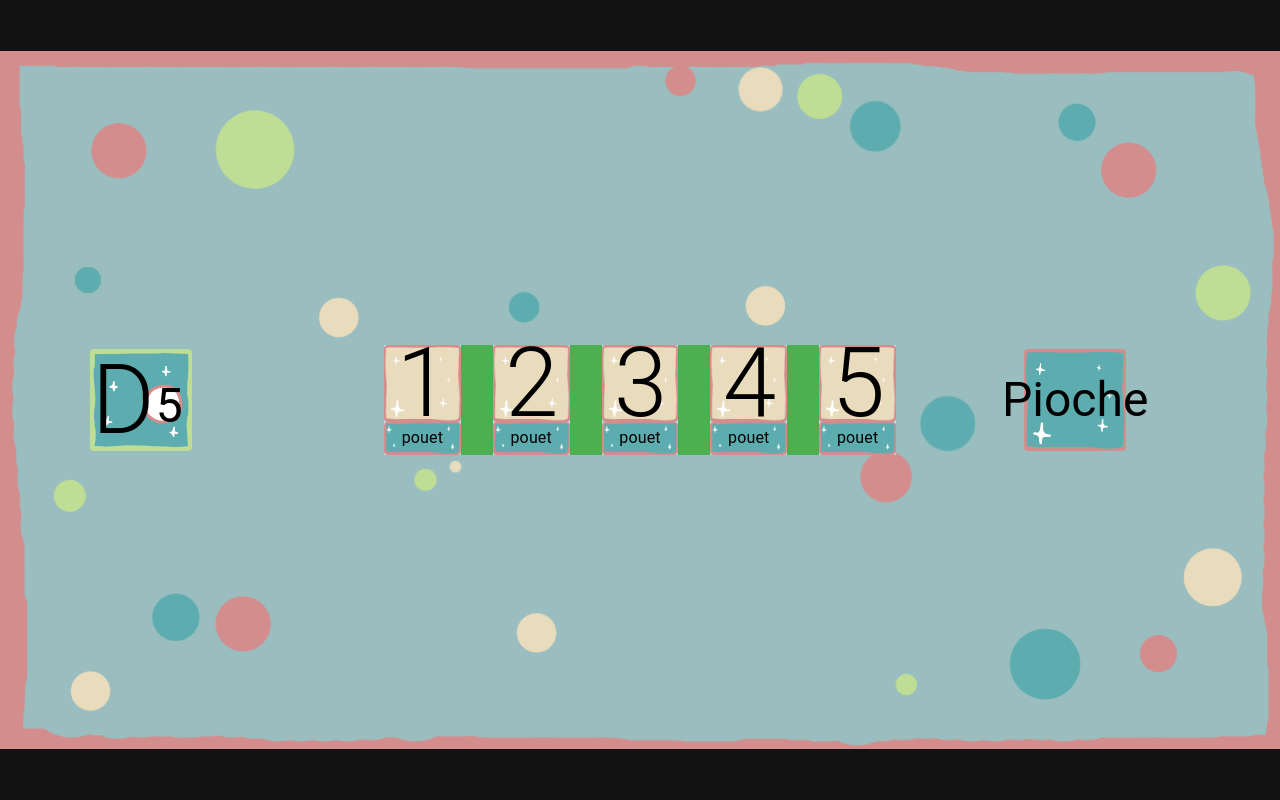
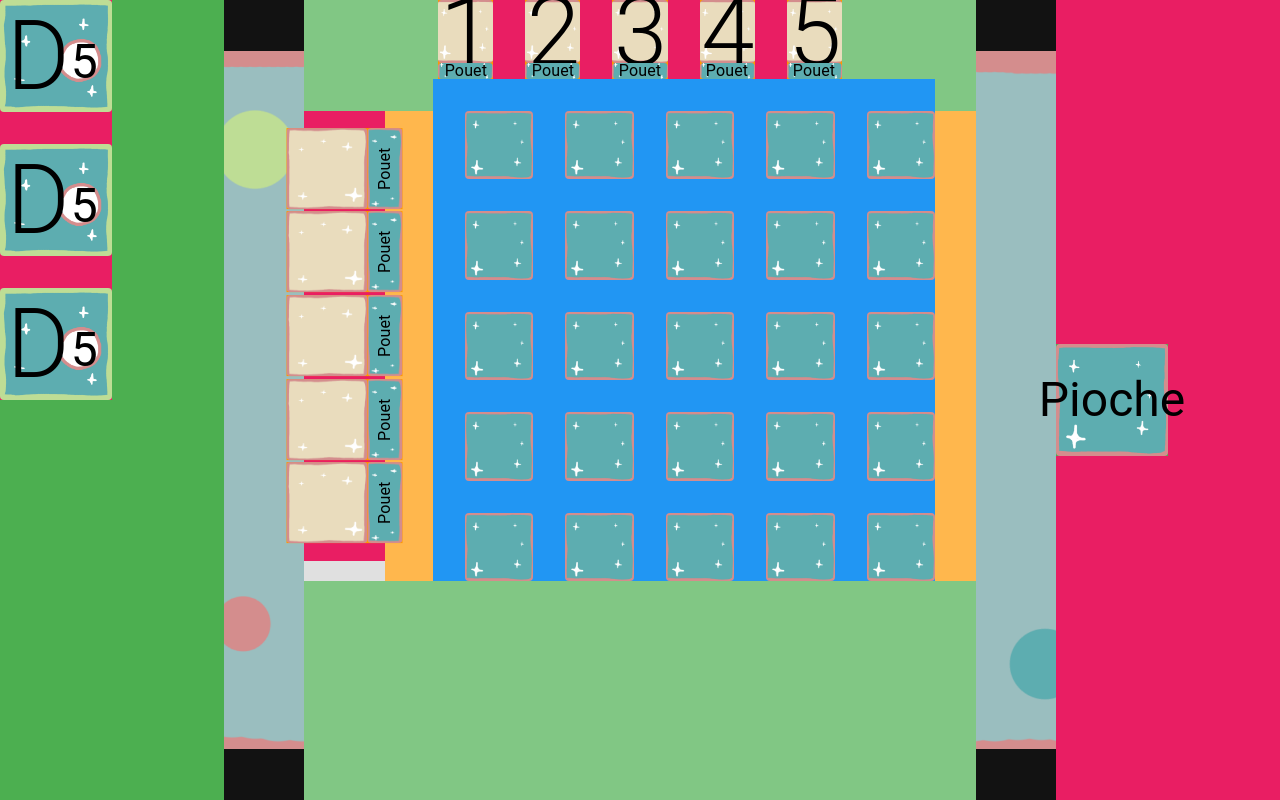
Before and after one commit to Jiihana/MotRigoloWeb, a React (Create React App) app in the folder motrigoloreact/client/: page / in a window 1280 px wide. Built offline with nearby package versions, Linux system fonts and the light colour scheme; no server answers.

Commit message:
refacto en cours qui avance

```diff
--- a/motrigoloreact/client/src/Pages/Accueil/Accueil.tsx
+++ b/motrigoloreact/client/src/Pages/Accueil/Accueil.tsx
@@ -9,6 +9,7 @@ const Accueil = () => {
 
     return (
         <Box
+            display="flex"
             sx={{
                 backgroundImage: 'url(/images/home.png)',
                 backgroundSize: 'contain',
@@ -16,11 +17,12 @@ const Accueil = () => {
                 backgroundRepeat: 'no-repeat',
                 height: '100vh',
                 display: 'flex',
-                justifyContent: 'center',
+                justifyItems: 'center',
                 alignItems: 'center'
             }}
         >
             <Box
+                display="flex"
                 sx={{
                     backgroundColor: '#f0f0f0',
                     padding: '20px',
--- a/motrigoloreact/client/src/Pages/Accueil/JoinLobbyButton/JoinLobbyButton.tsx
+++ b/motrigoloreact/client/src/Pages/Accueil/JoinLobbyButton/JoinLobbyButton.tsx
@@ -15,7 +15,7 @@ const JoinLobbyButton = () => {
 
     return (
         <>
-            <Box textAlign="center">
+            <Box textAlign="center" display="flex">
                 <Button
                     variant="contained"
                     color="primary"
--- a/motrigoloreact/client/src/Pages/Game/Cards/CardHeader/CardHeader.tsx
+++ b/motrigoloreact/client/src/Pages/Game/Cards/CardHeader/CardHeader.tsx
@@ -1,4 +1,4 @@
-import { Box, Card, Stack, Typography } from '@mui/material';
+import { Box, Card, colors, Stack, Typography } from '@mui/material';
 import React, { useImperativeHandle, forwardRef, useState } from 'react';
 import CardWord from '../CardWord/CardWord';
 import CardWithText from '../CardWithText/CardWithText';
@@ -14,16 +14,10 @@ export interface CardHeaderInterface {
 
 const CardHeader = (props: CardHeaderInterface) => {
     return (
-        <Box sx={{ alignContent: 'center', justifyContent: 'center' }}>
-            <CardWithText
-                cardText={props.cardText}
-                backgroundImage="/images/carteGrid.png"
-                height="100%"
-                width="100%"
-                cardTextSize="h1"
-            ></CardWithText>
-            <CardWord word="pouet" />
-        </Box>
+        <Stack sx={{ height: '100%', width: '100%' }} direction="column">
+            <CardWithText cardText={props.cardText} backgroundImage="/images/carteGrid.png" height="80%" cardTextSize="h1"></CardWithText>
+            <CardWord word="Pouet"></CardWord>
+        </Stack>
     );
 };
 export default CardHeader;
--- a/motrigoloreact/client/src/Pages/Game/Cards/CardInventory/CardInventory.tsx
+++ b/motrigoloreact/client/src/Pages/Game/Cards/CardInventory/CardInventory.tsx
@@ -1,12 +1,12 @@
 import React, { useState } from 'react';
-import CardWithTextIndex from '../CardWithText/CardWithTextIndex';
-import { Box, Stack } from '@mui/material';
-import CardWithText from '../CardWithText/CardWithText';
+import { Box, colors, Stack } from '@mui/material';
 import CardIndexStatique from '../CardIndex/CardIndexStatique';
 
 const CardInventory = () => {
     return (
-        <Stack spacing={4} sx={{ height: '8%', width: '8%', marginRight: '15%', marginLeft: '-25%' }}>
+        <Stack spacing={4} sx={{ height: 'auto', width: '50%', backgroundColor: colors.pink[500] }}>
+            <CardIndexStatique indexNumber={5} indexLetter="D"></CardIndexStatique>
+            <CardIndexStatique indexNumber={5} indexLetter="D"></CardIndexStatique>
             <CardIndexStatique indexNumber={5} indexLetter="D"></CardIndexStatique>
         </Stack>
     );
--- a/motrigoloreact/client/src/Pages/Game/Cards/CardPioche/CardPioche.tsx
+++ b/motrigoloreact/client/src/Pages/Game/Cards/CardPioche/CardPioche.tsx
@@ -1,14 +1,13 @@
-import React, { useState } from 'react';
-import CardWithTextIndex from '../CardWithText/CardWithTextIndex';
-import { Box } from '@mui/material';
+import React from 'react';
+import { Box, colors } from '@mui/material';
 import CardWithText from '../CardWithText/CardWithText';
 
 const CardPioche = () => {
     const background = '/images/cardIndexBack.png';
 
     return (
-        <Box sx={{ height: '8%', width: '8%', marginRight: '-20%', marginLeft: '10%' }}>
-            <CardWithText cardText="Pioche" backgroundImage={background} height="100%" width="100%" cardTextSize="h3"></CardWithText>
+        <Box sx={{ height: 'auto', width: '50%', backgroundColor: colors.green[500] }}>
+            <CardWithText cardText="Pioche" backgroundImage={background} height="100%" cardTextSize="h3"></CardWithText>
         </Box>
     );
 };
--- a/motrigoloreact/client/src/Pages/Game/Cards/CardWithText/CardWithText.tsx
+++ b/motrigoloreact/client/src/Pages/Game/Cards/CardWithText/CardWithText.tsx
@@ -6,7 +6,6 @@ export interface CardGridInterface {
     cardText: string;
     backgroundImage: string;
     height: string;
-    width: string;
     cardTextSize: TypographyVariant;
 }
 
@@ -16,7 +15,7 @@ const CardWithText = (props: CardGridInterface) => {
             sx={{
                 position: 'relative',
                 height: props.height,
-                width: props.width
+                width: 'auto'
             }}
         >
             <Avatar
@@ -24,7 +23,7 @@ const CardWithText = (props: CardGridInterface) => {
                 src={props.backgroundImage}
                 variant="rounded"
                 sx={{
-                    height: '70%',
+                    height: '100%',
                     width: '100%'
                 }}
             ></Avatar>
--- a/motrigoloreact/client/src/Pages/Game/Cards/CardWord/CardWord.tsx
+++ b/motrigoloreact/client/src/Pages/Game/Cards/CardWord/CardWord.tsx
@@ -7,7 +7,7 @@ interface CardWordInterface {
 }
 
 const CardWord = (props: CardWordInterface) => (
-    <CardWithText cardText={props.word} backgroundImage="/images/cardWord.png" height="10%" width="100%" cardTextSize="body1"></CardWithText>
+    <CardWithText cardText={props.word} backgroundImage="/images/cardWord.png" height="20%" cardTextSize="body1"></CardWithText>
 );
 
 export default CardWord;
--- a/motrigoloreact/client/src/Pages/Game/GameGrid/GameGrid.tsx
+++ b/motrigoloreact/client/src/Pages/Game/GameGrid/GameGrid.tsx
@@ -10,13 +10,29 @@ interface DynamicGridProps {
 
 const GameGrid = (props: DynamicGridProps) => {
     return (
-        <Box sx={{ alignContent: 'center', justifyContent: 'center', height: '40%', width: '40%', backgroundColor: colors.amber[500] }}>
-            <GameGridHeader numberOfCardPerRow={props.numberOfCardPerRow} direction="row"></GameGridHeader>
-            <Stack direction="row">
-                {/* <GameGridHeader numberOfCardPerRow={props.numberOfCardPerRow} direction="column"></GameGridHeader> */}
-                {/* <GameGridIndex numberOfCardPerRow={props.numberOfCardPerRow}></GameGridIndex> */}
+        <Stack
+            display="flex"
+            direction="column"
+            sx={{ justifyItems: 'center', alignItems: 'center', backgroundColor: colors.green[300], height: '100%', width: '100%' }}
+            spacing={4}
+        >
+            <Box sx={{ backgroundColor: colors.pink[300], height: 'auto', width: '60%' }}>
+                <GameGridHeader numberOfCardPerRow={props.numberOfCardPerRow} direction="row" spacing={4}></GameGridHeader>
+            </Box>
+
+            <Stack spacing={10} direction="row" sx={{ backgroundColor: colors.orange[300], height: 'auto', width: '100%' }}>
+                <Box sx={{ backgroundColor: colors.grey[300], height: 'auto', width: '12%' }}>
+                    <GameGridHeader numberOfCardPerRow={props.numberOfCardPerRow} direction="column" spacing={-4}></GameGridHeader>
+                </Box>
+
+                <Box
+                    sx={{ backgroundColor: colors.purple[300], height: '100%', width: '70%', justifyItems: 'center', alignItems: 'center' }}
+                    display="flex"
+                >
+                    <GameGridIndex numberOfCardPerRow={props.numberOfCardPerRow}></GameGridIndex>
+                </Box>
             </Stack>
-        </Box>
+        </Stack>
     );
 };
 
--- a/motrigoloreact/client/src/Pages/Game/GameGrid/GameGridHeader.tsx
+++ b/motrigoloreact/client/src/Pages/Game/GameGrid/GameGridHeader.tsx
@@ -8,6 +8,7 @@ type Direction = 'row' | 'column';
 interface DynamicStackProps {
     numberOfCardPerRow: number;
     direction: Direction;
+    spacing: number;
 }
 
 class CardGenerator {
@@ -18,29 +19,27 @@ class CardGenerator {
         this.arraySize = arrayIndex;
     }
 
-    public stackItemGenerator(index: number, numberOfCardPerRow: number) {
-        const cardText = this.getCardText(index);
-        const rotateItem = /^[a-zA-Z]$/.test(cardText) ? 'rotate(270deg)' : '';
-        const translateItem = /^[a-zA-Z]$/.test(cardText) ? 'translate(0%,-30%)' : '';
+    public stackItemGenerator(index: number, props: number, direction: Direction) {
+        const cardText = this.getCardText(index, direction);
+        const rotateItem = direction == 'column' ? 'rotate(270deg)' : '';
 
         if (this.isCardIndex0(index)) {
             return;
         }
 
         return (
-            <Box sx={{ backgroundColor: colors.blue[100], transform: `${rotateItem}` }}>
+            <Box sx={{ backgroundColor: colors.orange[500], transform: `${rotateItem}`, height: 'auto', width: '100%' }}>
                 <CardHeader cardText={cardText}></CardHeader>
             </Box>
         );
     }
 
-    private getCardText(index: number): string {
-        if (index < this.arraySize) {
+    private getCardText(index: number, direction: Direction): string {
+        if (direction == 'row') {
             return index.toString();
         }
 
         const divisionValue = index / this.arraySize;
-
         return this.alphabet[divisionValue - 1];
     }
 
@@ -56,11 +55,11 @@ const GameGridHeader = (props: DynamicStackProps) => {
     // Générer les éléments de la grille
     const gridItems = [];
     for (let index = 0; index < cardPerRow; index++) {
-        gridItems.push(generator.stackItemGenerator(index, cardPerRow));
+        gridItems.push(generator.stackItemGenerator(index, cardPerRow, props.direction));
     }
 
     return (
-        <Stack direction={props.direction} spacing={4} sx={{ backgroundColor: colors.green[500] }}>
+        <Stack direction={props.direction} spacing={props.spacing} sx={{ backgroundColor: colors.pink[500], height: 'auto', width: '100%' }}>
             {gridItems}
         </Stack>
     );
--- a/motrigoloreact/client/src/Pages/Game/GameGrid/GameGridIndex.tsx
+++ b/motrigoloreact/client/src/Pages/Game/GameGrid/GameGridIndex.tsx
@@ -1,7 +1,6 @@
 import React from 'react';
 import CardIndexInteractive from '../Cards/CardIndex/CardIndexInteractive';
-import colors from '@mui/material/colors';
-import { Box, Grid } from '@mui/material';
+import { Box, colors, Grid } from '@mui/material';
 
 interface DynamicGridProps {
     numberOfCardPerRow: number;
@@ -16,10 +15,6 @@ class CardIndexGenerator {
     }
 
     public gridItemGenerator(index: number, numberOfCardPerRow: number) {
-        if (this.isCardIndex0(index)) {
-            return null;
-        }
-
         const cardIndexText = this.getCardIndexText(index, numberOfCardPerRow);
 
         return <CardIndexInteractive indexLetter={cardIndexText.letter} indexNumber={cardIndexText.number} />;
@@ -30,35 +25,29 @@ class CardIndexGenerator {
         let textNumber = 0;
 
         for (let index = 0; index < this.alphabet.length; index++) {
-            if (indexCard > numberOfCardPerRow * (index + 1) && indexCard <= numberOfCardPerRow * (index + 2)) {
-                textLetter = this.alphabet[index];
-                textNumber = indexCard - numberOfCardPerRow * (index + 1) + 1;
-                return { letter: textLetter, number: textNumber };
-            }
+            textLetter = this.alphabet[index];
+            textNumber = indexCard - (numberOfCardPerRow - 1) * index + 1;
+            return { letter: textLetter, number: textNumber };
         }
 
-        throw new Error('Index out of bounds custom');
-    }
-
-    private isCardIndex0(index: number): boolean {
-        return index === 0;
+        throw new Error('index card generation erreur');
     }
 }
 
 const GameGridIndex = (props: DynamicGridProps) => {
-    const cardPerRow = props.numberOfCardPerRow;
+    const cardPerRow = props.numberOfCardPerRow - 1;
     const generator = new CardIndexGenerator(cardPerRow);
 
     const items = Array.from({ length: cardPerRow * cardPerRow }).map((_, index) => {
         return (
-            <Grid item xs={12 / cardPerRow - 1} key={index} sx={{ alignContent: 'center', justifyContent: 'center' }}>
+            <Grid item xs={12 / cardPerRow} key={index} sx={{ alignItems: 'center', justifyItems: 'center' }} display="flex">
                 {generator.gridItemGenerator(index, cardPerRow)}
             </Grid>
         );
     });
 
     return (
-        <Grid container spacing={1} sx={{ height: '100%', width: '100%' }}>
+        <Grid container spacing={4} sx={{ backgroundColor: colors.blue[500] }}>
             {items}
         </Grid>
     );
--- a/motrigoloreact/client/src/Pages/Game/GameLobby/GameLobby.tsx
+++ b/motrigoloreact/client/src/Pages/Game/GameLobby/GameLobby.tsx
@@ -12,28 +12,63 @@ const gameSettings = new GameSettings();
 const GameLobby = () => {
     return (
         <Box
+            display="flex"
             sx={{
                 backgroundImage: 'url(/images/gameLobbyBackgound.png)',
                 backgroundSize: 'contain',
                 backgroundPosition: 'center',
                 backgroundRepeat: 'no-repeat',
                 height: '100vh',
+                width: '100vw',
                 display: 'flex',
-                justifyContent: 'center',
+                justifyItems: 'center',
                 alignItems: 'center'
             }}
         >
-            <Box
+            <Stack
+                direction="row"
+                display="flex"
                 sx={{
-                    display: 'flex',
-                    justifyContent: 'center',
-                    alignItems: 'center'
+                    justifyItems: 'center',
+                    alignItems: 'center',
+                    height: '100%',
+                    width: '100%'
                 }}
+                spacing={10}
             >
-                <CardInventory></CardInventory>
-                <GameGrid numberOfCardPerRow={gameSettings.nombreCartesParRangees} />
-                <CardPioche></CardPioche>
-            </Box>
+                <Box
+                    sx={{
+                        height: '100%',
+                        width: '20%',
+                        backgroundColor: colors.green[500]
+                    }}
+                >
+                    <CardInventory></CardInventory>
+                </Box>
+
+                <Box
+                    sx={{
+                        height: '100%',
+                        width: '60%',
+                        backgroundColor: colors.blue[500]
+                    }}
+                >
+                    <GameGrid numberOfCardPerRow={gameSettings.nombreCartesParRangees} />
+                </Box>
+
+                <Box
+                    display="flex"
+                    sx={{
+                        justifyItems: 'center',
+                        alignItems: 'center',
+                        height: '100%',
+                        width: '20%',
+                        backgroundColor: colors.pink[500]
+                    }}
+                >
+                    <CardPioche></CardPioche>
+                </Box>
+            </Stack>
         </Box>
     );
 };
```
